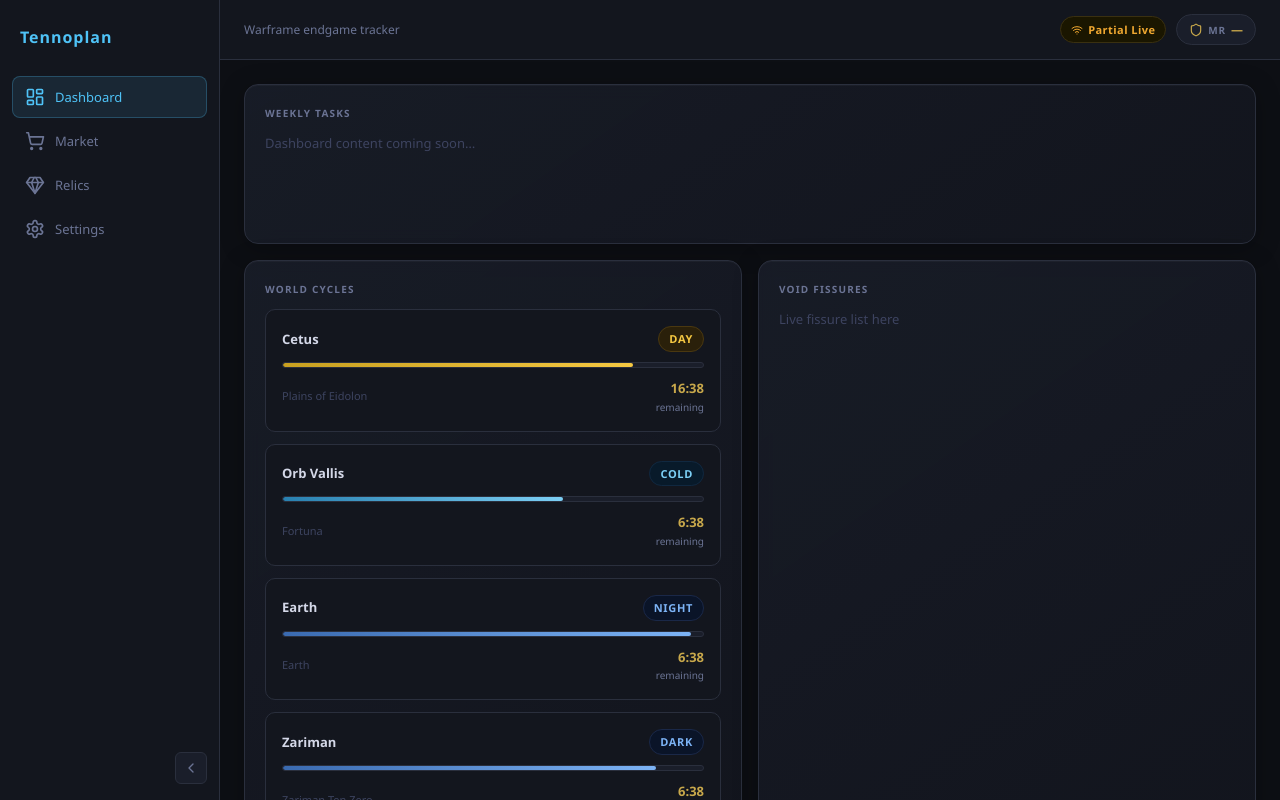
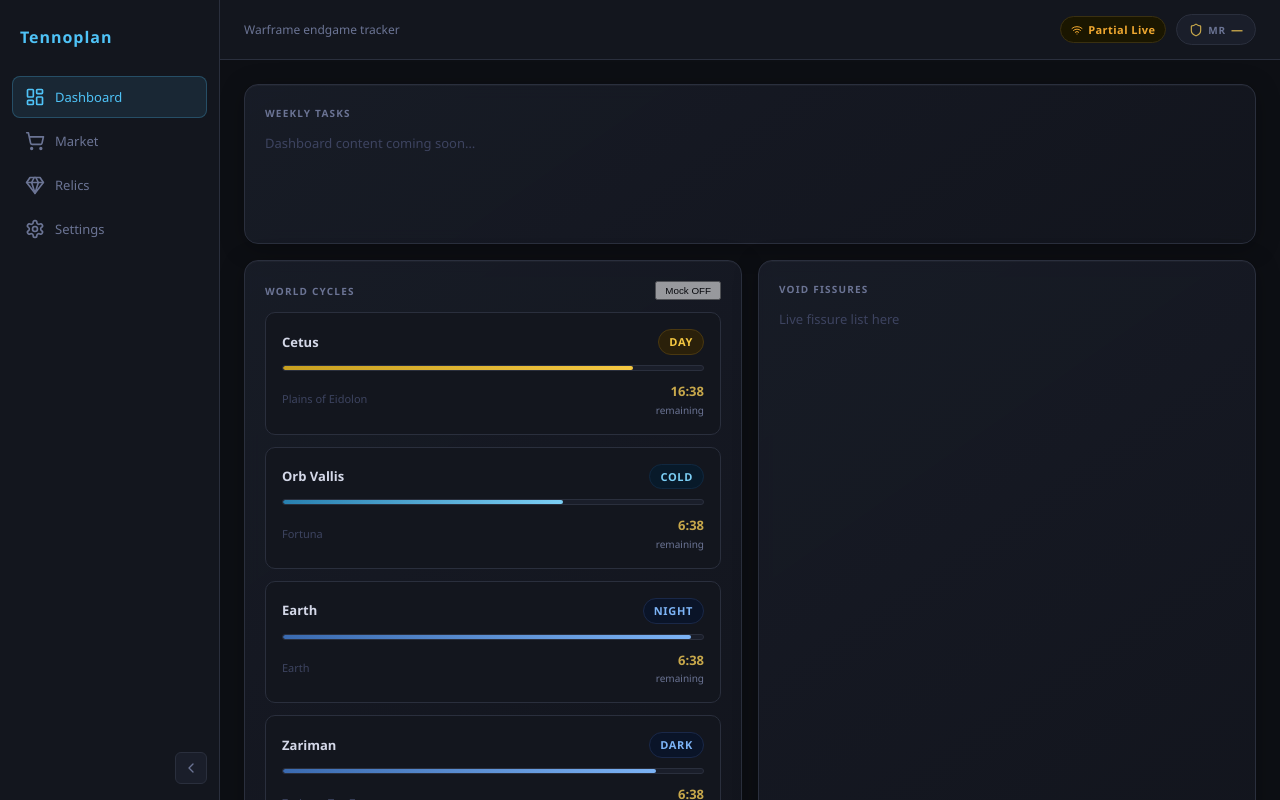
Before and after one commit to Gizzy2x/tennoplan, a React (Vite) app: page / in a window 1280 px wide. Built offline with nearby package versions, Linux system fonts and the light colour scheme; no server answers.

Commit message:
Fix: Site Activation and Build error

```diff
--- a/src/App.tsx
+++ b/src/App.tsx
@@ -3,16 +3,25 @@
 import { TopHeader } from './components/TopHeader';
 import { CycleCard } from './components/CycleCard';
 import { useWorldState } from '../hooks/useWorldState';
-import type { CycleType } from '../hooks/useWorldState';
+import type { CycleType, CycleData } from '../hooks/useWorldState';
+
+const MOCK_CYCLES: CycleData[] = [
+  { type: 'cetus',   phase: 'Day',   secondsRemaining: 3142, progressPercent: 48, source: 'predictive' },
+  { type: 'vallis',  phase: 'Warm',  secondsRemaining: 210,  progressPercent: 75, source: 'predictive' },
+  { type: 'earth',   phase: 'Night', secondsRemaining: 7200, progressPercent: 10, source: 'predictive' },
+  { type: 'zariman', phase: 'Light', secondsRemaining: 1800, progressPercent: 50, source: 'predictive' },
+];
 
 function App() {
   const [activeTab, setActiveTab] = useState('dashboard');
+  const [useMock, setUseMock] = useState(false);
   const { cycles, source } = useWorldState();
 
-  const apiStatus = source === 'api' ? 'live' : 'partial';
+  const activeCycles = useMock ? MOCK_CYCLES : cycles;
+  const apiStatus = useMock ? 'mock' : source === 'api' ? 'live' : 'partial';
 
   function getCycle(type: CycleType) {
-    return cycles.find(c => c.type === type);
+    return activeCycles.find(c => c.type === type);
   }
 
   return (
@@ -30,7 +39,15 @@
             </div>
 
             <div className="glass-panel">
-              <div className="panel-label">World Cycles</div>
+              <div className="panel-label" style={{ display: 'flex', justifyContent: 'space-between', alignItems: 'center' }}>
+                World Cycles
+                <button
+                  onClick={() => setUseMock(m => !m)}
+                  style={{ fontSize: '0.7rem', padding: '2px 8px', opacity: 0.6, cursor: 'pointer' }}
+                >
+                  {useMock ? 'Mock ON' : 'Mock OFF'}
+                </button>
+              </div>
               <div className="cycles-grid">
                 <CycleCard cycle={getCycle('cetus')} />
                 <CycleCard cycle={getCycle('vallis')} />
--- a/src/components/CycleCard.tsx
+++ b/src/components/CycleCard.tsx
@@ -28,8 +28,8 @@
   return 'night';
 }
 
-function formatTime(seconds: number): string {
-  if (seconds <= 0) return '0:00';
+function formatTime(seconds: number | undefined): string {
+  if (seconds == null || seconds <= 0) return '0:00';
   const m = Math.floor(seconds / 60);
   const s = seconds % 60;
   return `${m}:${String(s).padStart(2, '0')}`;
@@ -42,8 +42,8 @@
 export function CycleCard({ cycle }: Props) {
   if (!cycle) {
     return (
-      <div className="cycle-card">
-        <div className="skeleton" style={{ height: '80px' }} />
+      <div className="cycle-card cycle-card--offline">
+        <div className="cycle-offline-label">SYSTEM OFFLINE</div>
       </div>
     );
   }
```
Also changed, not shown: tsconfig.json (+8 -8 lines).
